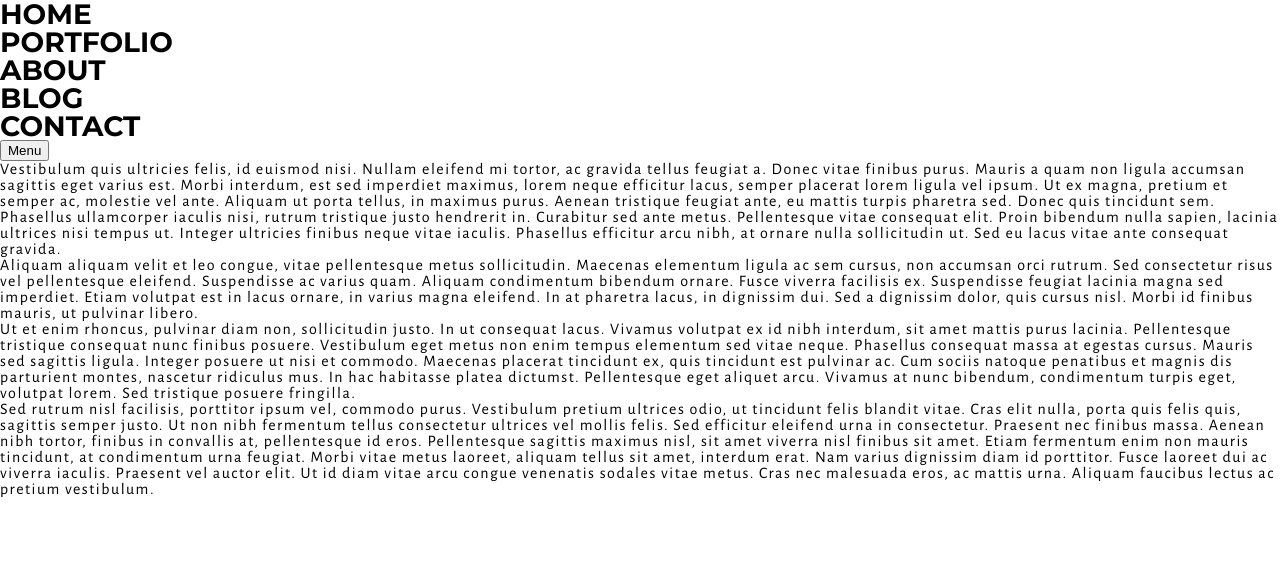
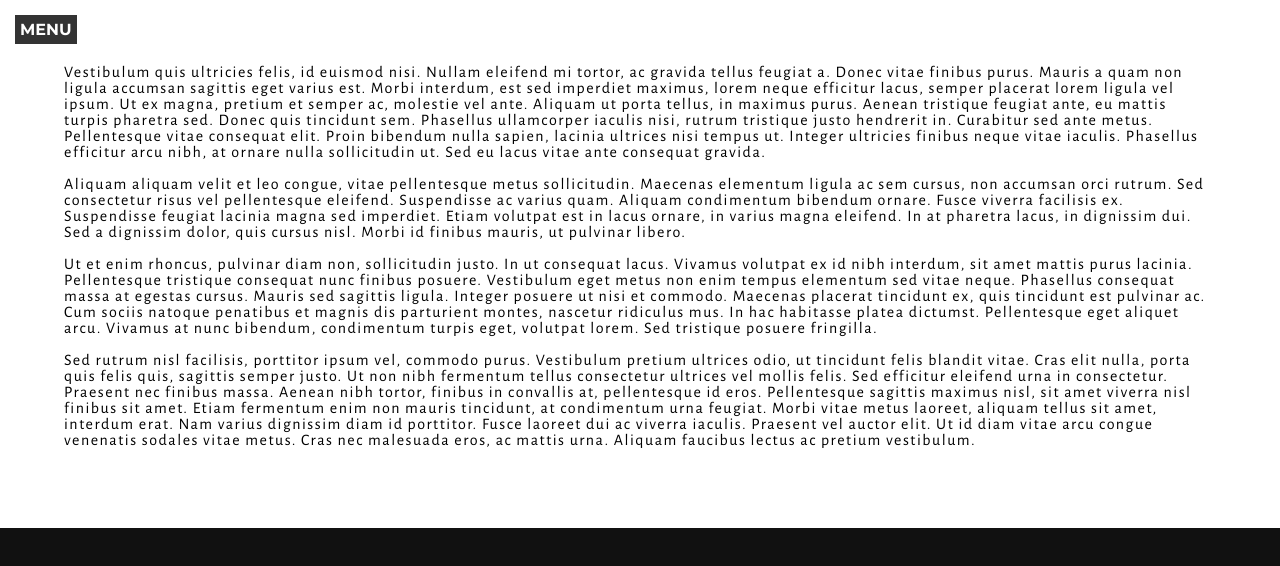
Before and after one commit to vienly/prettynicebooksite, a website: page index.html in a window 1280 px wide. Drawn offline with nearby package versions, Linux system fonts and the light colour scheme.

Commit message:
fleshed out layout

```diff
--- a/index.html
+++ b/index.html
@@ -3,6 +3,7 @@
   <head>
     <meta charset="UTF-8">
     <title>title</title>
+    <meta name="viewport" content="width=device-width, initial-scale=1">
     <link href="https://fonts.googleapis.com/css?family=Montserrat:400,700" rel="stylesheet" type="text/css">
     <link href='https://fonts.googleapis.com/css?family=Alegreya+Sans:100,300,400' rel='stylesheet' type='text/css'>
     <link href="stylesheets/style.css" rel="stylesheet" type="text/css">
@@ -21,6 +22,7 @@
       <button class="nav-toggle-button">Menu</button>
     </header>
 
+    <div class="site-wrap">
       <main>
         <p>Vestibulum quis ultricies felis, id euismod nisi. Nullam eleifend mi tortor, ac gravida tellus feugiat a. Donec vitae finibus purus. Mauris a quam non ligula accumsan sagittis eget varius est. Morbi interdum, est sed imperdiet maximus, lorem neque efficitur lacus, semper placerat lorem ligula vel ipsum. Ut ex magna, pretium et semper ac, molestie vel ante. Aliquam ut porta tellus, in maximus purus. Aenean tristique feugiat ante, eu mattis turpis pharetra sed. Donec quis tincidunt sem. Phasellus ullamcorper iaculis nisi, rutrum tristique justo hendrerit in. Curabitur sed ante metus. Pellentesque vitae consequat elit. Proin bibendum nulla sapien, lacinia ultrices nisi tempus ut. Integer ultricies finibus neque vitae iaculis. Phasellus efficitur arcu nibh, at ornare nulla sollicitudin ut. Sed eu lacus vitae ante consequat gravida.</p>
 
@@ -31,6 +33,7 @@
         <p>Sed rutrum nisl facilisis, porttitor ipsum vel, commodo purus. Vestibulum pretium ultrices odio, ut tincidunt felis blandit vitae. Cras elit nulla, porta quis felis quis, sagittis semper justo. Ut non nibh fermentum tellus consectetur ultrices vel mollis felis. Sed efficitur eleifend urna in consectetur. Praesent nec finibus massa. Aenean nibh tortor, finibus in convallis at, pellentesque id eros. Pellentesque sagittis maximus nisl, sit amet viverra nisl finibus sit amet. Etiam fermentum enim non mauris tincidunt, at condimentum urna feugiat. Morbi vitae metus laoreet, aliquam tellus sit amet, interdum erat. Nam varius dignissim diam id porttitor. Fusce laoreet dui ac viverra iaculis. Praesent vel auctor elit. Ut id diam vitae arcu congue venenatis sodales vitae metus. Cras nec malesuada eros, ac mattis urna. Aliquam faucibus lectus ac pretium vestibulum.<p>
 
         </main>
+      </div>
 
       <script src="scripts/vendors/jquery-2.2.4.min.js"></script>
       <script src="scripts/nav.js"></script>
--- a/scripts/nav.js
+++ b/scripts/nav.js
@@ -1,8 +1,11 @@
 $(document).ready(function() {
   console.log('script running');
   var $navButton = $('.nav-toggle-button');
+  var $siteWrapper = $('.site-wrap');
   $navButton.on('click', function() {
-    $(this).toggleClass('active');
+    $(this).toggleClass('navActive');
+    $siteWrapper.toggleClass('navActive');
     console.log($(this).attr('class'));
+
   });
 });
--- a/stylesheets/sass/base/_base.scss
+++ b/stylesheets/sass/base/_base.scss
@@ -0,0 +1,3 @@
+body {
+  overflow-x: hidden;
+}
--- a/stylesheets/sass/base/_typography.scss
+++ b/stylesheets/sass/base/_typography.scss
@@ -1,6 +1,9 @@
 // just for testing
+body {
+  -webkit-font-smoothing: antialiased;
+}
+
 a {
-  -webkit-font-smoothing: antialiased;
   font-family: 'Montserrat', sans-serif;
   font-weight: 700;
   font-size: 1.75rem;
@@ -12,3 +15,10 @@ p {
   font-size: 1rem;
   letter-spacing: 1.5px;
 }
+
+.nav-toggle-button {
+  font-family: 'Montserrat', sans-serif;
+  font-weight: 700;
+  text-transform: uppercase;
+  font-size: 1rem;
+}
--- a/stylesheets/sass/components/_buttons.scss
+++ b/stylesheets/sass/components/_buttons.scss
@@ -0,0 +1,33 @@
+.nav-toggle-button {
+  position: fixed;
+  left: 15px; top: 15px;
+  z-index: 2;
+
+  height: auto;
+  width: auto;
+
+  cursor: pointer;
+
+  background-color: rgba(0, 0, 0 , 0.8);
+  color: white;
+  outline: none;
+  border: none;
+  padding: 5px 5px 5px 5px;
+
+  background-size: contain;
+
+  &.navActive {
+    left: calc(20vw + 15px);
+  }
+
+  transition: left 0.5s;
+}
+
+
+// .nav-toggle-button:checked + label {
+//   left: 215px;
+// }
+
+// .nav-trigger:checked ~ .site-wrap {
+//
+// }
--- a/stylesheets/sass/helpers/_variables.scss
+++ b/stylesheets/sass/helpers/_variables.scss
@@ -0,0 +1,2 @@
+$verical-gutter: 3rem;
+$horizontal-gutter: 2rem;
--- /dev/null
+++ b/stylesheets/sass/layout/_body.scss
@@ -0,0 +1,28 @@
+.site-wrap {
+  /* Critical position and size styles */
+
+  transition: left 0.5s;
+
+  min-height: 100%;
+  min-width: 100%;
+  background-color: white; /* Needs a background or else the nav will show through */
+  position: relative;
+  top: 0;
+  bottom: 100%;
+  left: 0;
+  z-index: 1;
+
+  /* non-critical apperance styles */
+  padding: 4em;
+  // background-image: linear-gradient(135deg, rgb(254,255,255) 0%,rgb(221,241,249) 35%,rgb(160,216,239) 100%);
+  background-size: 200%;
+
+  p {
+    margin: 0 0 1rem 0;
+  }
+
+  &.navActive {
+    left: 20vw;
+    box-shadow: 0 0 5px 5px rgba(0,0,0,0.5);
+  }
+}
--- a/stylesheets/sass/layout/_nav.scss
+++ b/stylesheets/sass/layout/_nav.scss
@@ -1,5 +1,45 @@
-a {
-  text-transform: uppercase;
-  text-decoration: none;
-  color: black;
+// a {
+//   text-transform: uppercase;
+//   text-decoration: none;
+//   color: black;
+// }
+
+.navigation {
+  /* critical sizing and position styles */
+  width: 100%;
+  height: 100%;
+  position: fixed;
+  top: 0;
+  right: 0;
+  bottom: 0;
+  left: 0;
+  z-index: 0;
+
+  /* non-critical appearance styles */
+  background: #111;
 }
+
+/* Navigation Menu - List items */
+.nav-item {
+  /* non-critical appearance styles */
+  width: 20vw;
+  border-top: 1px solid #111;
+  border-bottom: 1px solid #000;
+
+  a {
+    /* non-critical appearance styles */
+    display: block;
+    padding: 1em;
+    background: linear-gradient(135deg, rgba(0,0,0,0) 0%,rgba(0,0,0,0.65) 100%);
+    color: white;
+    font-size: 1.2em;
+    text-decoration: none;
+    text-transform: uppercase;
+    transition: color 0.2s, background 0.5s;
+
+    &:hover {
+      color: #c74438;
+      background: linear-gradient(135deg, rgba(0,0,0,0) 0%,rgba(75,20,20,0.65) 100%);
+    }
+  }
+}
--- a/stylesheets/sass/main.scss
+++ b/stylesheets/sass/main.scss
@@ -1,10 +1,18 @@
-
+@import 'helpers/mixins';
+@import 'helpers/variables';
 
 @import 'base/reset';
 @import 'base/base';
 @import 'base/typography';
 
 @import 'layout/nav';
+@import 'layout/header';
+@import 'layout/body';
+@import 'layout/footer';
+
+@import 'components/buttons';
+
+
 // order:
 
 // helpers/
```
Also changed, not shown: scripts/controllers/routes.js (added), stylesheets/style.css, 1 other file. Lines whose indentation alone changed are shown as unchanged.
